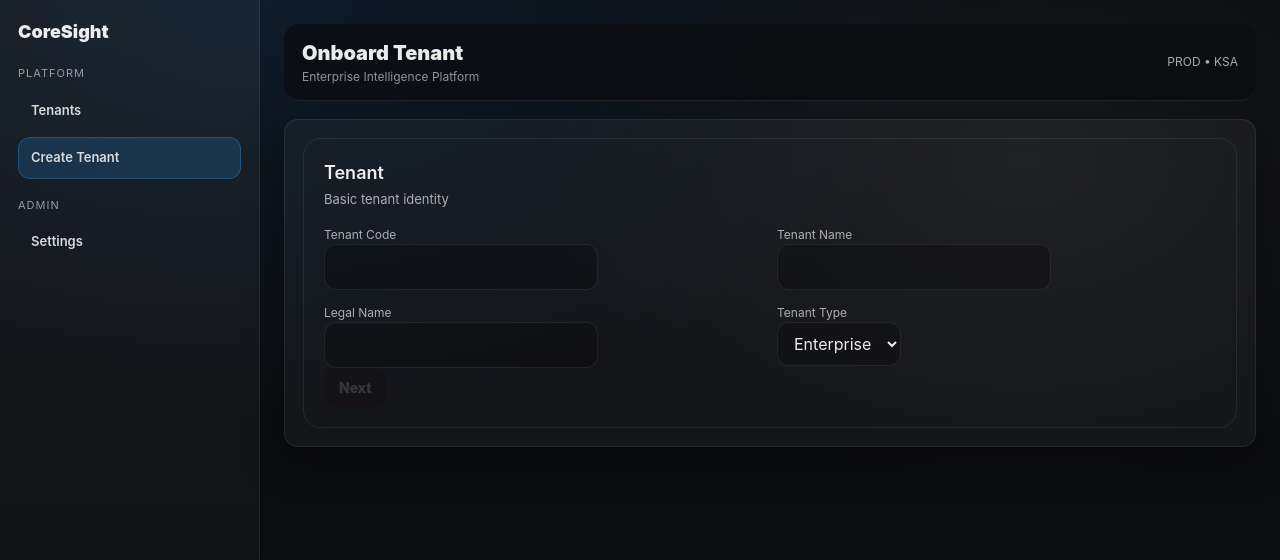
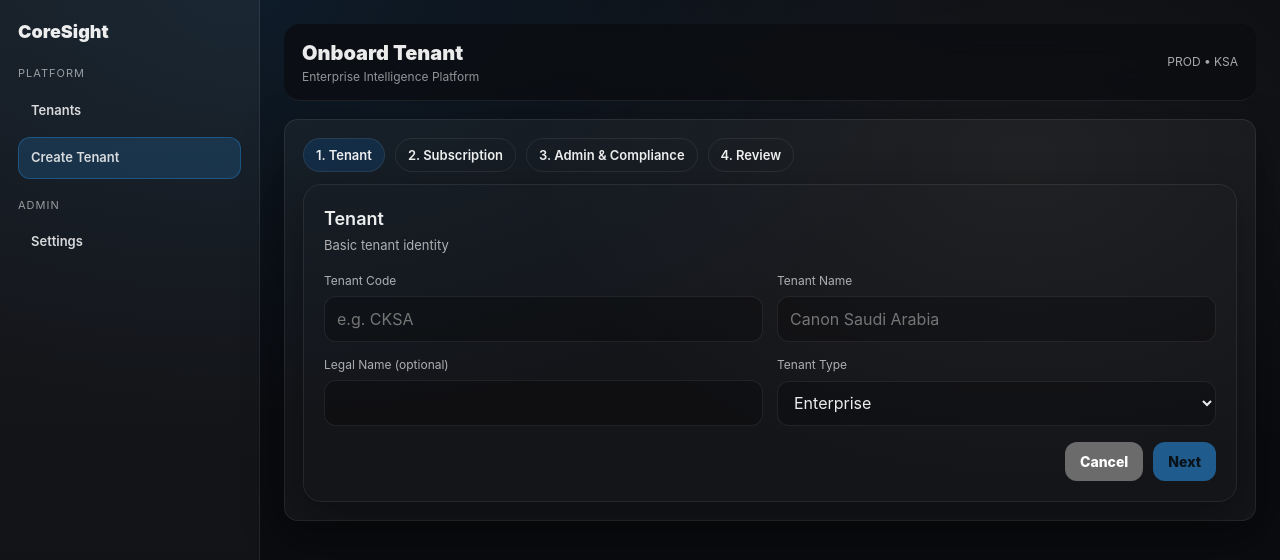
Before and after one commit to mmohsinyunus/CoreSight, a React (Vite) app: page /#/admin/vendor-new in a window 1280 px wide. Shown: the top 560 px of the page. Built offline with nearby package versions, Linux system fonts and the light colour scheme.

Commit message:
Fix onboarding warnings and finalize tenant wizard with date picker

```diff
--- a/src/pages/admin/VendorNew.tsx
+++ b/src/pages/admin/VendorNew.tsx
@@ -12,16 +12,17 @@ import {
 const SHEET_URL =
   "https://script.google.com/macros/s/AKfycbwxTAPJITLdR3AUQoseEs-TsUefbWfuPPmt2rrqsmgDBGXSfAL3xDeUG10VLKUrGhDb0w/exec"
 
-/* ---------- shared styles ---------- */
+/* ---------- UI helpers ---------- */
 const panel: React.CSSProperties = {
   background: "var(--surface)",
   borderRadius: 18,
   padding: 20,
   border: "1px solid var(--border)",
+  boxShadow: "var(--shadow)",
 }
 
-const title: React.CSSProperties = { fontSize: 18, fontWeight: 600 }
-const sub: React.CSSProperties = { fontSize: 13, color: "var(--muted)", marginTop: 4 }
+const headerTitle: React.CSSProperties = { fontSize: 18, fontWeight: 600 }
+const headerSub: React.CSSProperties = { fontSize: 13, color: "var(--muted)", marginTop: 4 }
 
 const grid2: React.CSSProperties = {
   display: "grid",
@@ -29,28 +30,34 @@ const grid2: React.CSSProperties = {
   gap: 14,
 }
 
-const label: React.CSSProperties = {
-  fontSize: 12,
-  color: "var(--muted)",
+const grid3: React.CSSProperties = {
+  display: "grid",
+  gridTemplateColumns: "repeat(3, minmax(0,1fr))",
+  gap: 14,
 }
+
+const label: React.CSSProperties = { fontSize: 12, color: "var(--muted)" }
 
 function Field({
   labelText,
   value,
   onChange,
   type = "text",
+  placeholder,
 }: {
   labelText: string
   value: string
   onChange: (v: string) => void
   type?: string
+  placeholder?: string
 }) {
   return (
-    <div>
+    <div style={{ display: "grid", gap: 6 }}>
       <div style={label}>{labelText}</div>
       <input
         type={type}
         value={value}
+        placeholder={placeholder}
         onChange={(e) => onChange(e.target.value)}
       />
     </div>
@@ -69,18 +76,89 @@ function SelectField({
   options: string[]
 }) {
   return (
-    <div>
+    <div style={{ display: "grid", gap: 6 }}>
       <div style={label}>{labelText}</div>
       <select value={value} onChange={(e) => onChange(e.target.value)}>
         {options.map((o) => (
-          <option key={o}>{o}</option>
+          <option key={o} value={o}>
+            {o}
+          </option>
         ))}
       </select>
     </div>
   )
 }
 
-/* ---------- component ---------- */
+function Toggle({
+  labelText,
+  checked,
+  onChange,
+}: {
+  labelText: string
+  checked: boolean
+  onChange: (v: boolean) => void
+}) {
+  return (
+    <label
+      style={{
+        display: "flex",
+        justifyContent: "space-between",
+        alignItems: "center",
+        gap: 12,
+        padding: "10px 12px",
+        border: "1px solid var(--border)",
+        borderRadius: 12,
+        background: "var(--surface-2)",
+      }}
+    >
+      <span style={{ fontSize: 13, fontWeight: 600 }}>{labelText}</span>
+      <input type="checkbox" checked={checked} onChange={(e) => onChange(e.target.checked)} />
+    </label>
+  )
+}
+
+function StepPills({
+  step,
+  labels,
+  onJump,
+}: {
+  step: number
+  labels: string[]
+  onJump: (idx: number) => void
+}) {
+  return (
+    <div style={{ display: "flex", gap: 10, flexWrap: "wrap", marginBottom: 12 }}>
+      {labels.map((t, i) => {
+        const active = i === step
+        const done = i < step
+        return (
+          <button
+            key={t}
+            onClick={() => onJump(i)}
+            style={{
+              borderRadius: 999,
+              padding: "8px 12px",
+              border: "1px solid var(--border)",
+              background: active
+                ? "rgba(10,132,255,0.14)"
+                : done
+                ? "rgba(52,199,89,0.12)"
+                : "var(--surface)",
+              color: "var(--text)",
+              fontSize: 13,
+              fontWeight: 600,
+              cursor: "pointer",
+            }}
+          >
+            {done ? "✓ " : `${i + 1}. `}
+            {t}
+          </button>
+        )
+      })}
+    </div>
+  )
+}
+
 export default function VendorNew() {
   const nav = useNavigate()
   const [step, setStep] = useState(0)
@@ -117,46 +195,64 @@ export default function VendorNew() {
   const [cost_optimization_enabled, setCost] = useState(false)
   const [usage_analytics_enabled, setAnalytics] = useState(true)
 
+  /* Misc */
   const [notes, setNotes] = useState("")
+  const [created_by_user_id, setCreatedByUserId] = useState("platform_admin_mock")
+  const [primary_admin_user_id, setPrimaryAdminUserId] = useState("")
   const [loading, setLoading] = useState(false)
 
-  const canNext1 = tenant_code && tenant_name
-  const canNext2 = plan_type && subscription_status
-  const canNext3 = primary_admin_name && primary_admin_email.includes("@")
+  /* ✅ useMemo is now USED (no warning) */
+  const canNext1 = useMemo(() => tenant_code.trim() !== "" && tenant_name.trim() !== "", [
+    tenant_code,
+    tenant_name,
+  ])
+  const canNext2 = useMemo(() => plan_type.trim() !== "" && subscription_status.trim() !== "", [
+    plan_type,
+    subscription_status,
+  ])
+  const canNext3 = useMemo(
+    () => primary_admin_name.trim() !== "" && primary_admin_email.includes("@"),
+    [primary_admin_name, primary_admin_email]
+  )
+
+  const canCreate = useMemo(() => canNext1 && canNext2 && canNext3, [canNext1, canNext2, canNext3])
 
   async function createTenant() {
-    if (loading) return
+    if (!canCreate || loading) return
     setLoading(true)
 
     const now = new Date().toISOString()
 
     const payload: Vendor = {
       tenant_id: makeTenantId(),
-      tenant_code,
-      tenant_name,
-      legal_name,
+      tenant_code: tenant_code.trim(),
+      tenant_name: tenant_name.trim(),
+      legal_name: legal_name.trim() || undefined,
+
       tenant_type,
 
-      plan_type,
-      subscription_status,
-      subscription_start_date,
-      subscription_end_date,
-      tenant_status,
-      is_demo_tenant,
-
-      max_users: Number(max_users),
-      max_organizations: Number(max_organizations),
-
-      primary_admin_name,
-      primary_admin_email,
       primary_country,
       primary_timezone,
       default_currency,
 
-      vat_registration_number,
-      national_address,
+      plan_type,
+      subscription_status,
+      subscription_start_date: subscription_start_date || undefined,
+      subscription_end_date: subscription_end_date || undefined,
+
+      max_users: Number(max_users || 0),
+      max_organizations: Number(max_organizations || 0),
+
+      tenant_status,
+      is_demo_tenant,
+
       data_retention_policy,
       compliance_flag,
+
+      primary_admin_name: primary_admin_name.trim(),
+      primary_admin_email: primary_admin_email.trim(),
+      created_by_user_id,
+      primary_admin_user_id: primary_admin_user_id || undefined,
 
       ai_insights_enabled,
       cost_optimization_enabled,
@@ -164,107 +260,188 @@ export default function VendorNew() {
 
       created_at: now,
       updated_at: now,
-      notes,
+      last_active_at: "",
+
+      notes: notes.trim() || undefined,
+      vat_registration_number: vat_registration_number.trim() || undefined,
+      national_address: national_address.trim() || undefined,
     }
 
-    await fetch(SHEET_URL, {
+    try {
+      const res = await fetch(SHEET_URL, {
         method: "POST",
         headers: { "Content-Type": "application/json" },
         body: JSON.stringify(payload),
+        redirect: "follow",
       })
+      if (!res.ok) {
+        const txt = await res.text().catch(() => "")
+        alert(`Create failed: ${res.status}\n${txt}`)
+        return
+      }
+      nav("/admin/vendors")
+    } catch (e: unknown) {
+      alert(`Create failed: ${(e as Error)?.message ?? String(e)}`)
+    } finally {
+      setLoading(false)
+    }
+  }
 
-    nav("/admin/vendors")
-  }
+  const steps = ["Tenant", "Subscription", "Admin & Compliance", "Review"]
 
   return (
     <AppShell title="Onboard Tenant">
+      <StepPills step={step} labels={steps} onJump={setStep} />
+
       {/* STEP 1 */}
       {step === 0 && (
         <div style={panel}>
-          <div style={title}>Tenant</div>
-          <div style={sub}>Basic tenant identity</div>
+          <div style={headerTitle}>Tenant</div>
+          <div style={headerSub}>Basic tenant identity</div>
 
           <div style={{ ...grid2, marginTop: 16 }}>
-            <Field labelText="Tenant Code" value={tenant_code} onChange={setTenantCode} />
-            <Field labelText="Tenant Name" value={tenant_name} onChange={setTenantName} />
-            <Field labelText="Legal Name" value={legal_name} onChange={setLegalName} />
-            <SelectField
-              labelText="Tenant Type"
-              value={tenant_type}
-              onChange={setTenantType}
-              options={TENANT_TYPE_OPTIONS}
-            />
+            <Field labelText="Tenant Code" value={tenant_code} onChange={setTenantCode} placeholder="e.g. CKSA" />
+            <Field labelText="Tenant Name" value={tenant_name} onChange={setTenantName} placeholder="Canon Saudi Arabia" />
+            <Field labelText="Legal Name (optional)" value={legal_name} onChange={setLegalName} />
+            <SelectField labelText="Tenant Type" value={tenant_type} onChange={setTenantType} options={TENANT_TYPE_OPTIONS as string[]} />
           </div>
 
-          <button disabled={!canNext1} onClick={() => setStep(1)}>Next</button>
+          <div style={{ display: "flex", justifyContent: "flex-end", gap: 10, marginTop: 16 }}>
+            <button onClick={() => nav("/admin/vendors")}>Cancel</button>
+            <button className="btn-primary" disabled={!canNext1} onClick={() => setStep(1)}>
+              Next
+            </button>
+          </div>
         </div>
       )}
 
       {/* STEP 2 */}
       {step === 1 && (
         <div style={panel}>
-          <div style={title}>Subscription</div>
-          <div style={sub}>Plan, status & dates</div>
+          <div style={headerTitle}>Subscription</div>
+          <div style={headerSub}>Plan, status, dates and limits</div>
 
           <div style={{ ...grid2, marginTop: 16 }}>
-            <SelectField labelText="Plan Type" value={plan_type} onChange={setPlanType} options={PLAN_TYPE_OPTIONS} />
-            <SelectField labelText="Subscription Status" value={subscription_status} onChange={setSubscriptionStatus} options={SUBSCRIPTION_STATUS_OPTIONS} />
+            <SelectField labelText="Plan Type" value={plan_type} onChange={setPlanType} options={PLAN_TYPE_OPTIONS as string[]} />
+            <SelectField labelText="Subscription Status" value={subscription_status} onChange={setSubscriptionStatus} options={SUBSCRIPTION_STATUS_OPTIONS as string[]} />
 
-            {/* ✅ DATE PICKERS */}
-            <Field labelText="Start Date" value={subscription_start_date} onChange={setStartDate} type="date" />
-            <Field labelText="End Date" value={subscription_end_date} onChange={setEndDate} type="date" />
+            {/* ✅ date pickers */}
+            <Field labelText="Subscription Start Date (optional)" value={subscription_start_date} onChange={setStartDate} type="date" />
+            <Field labelText="Subscription End Date (optional)" value={subscription_end_date} onChange={setEndDate} type="date" />
+
+            <SelectField labelText="Tenant Status" value={tenant_status} onChange={setTenantStatus} options={["Active", "Inactive", "Pending"]} />
+
+            <Toggle labelText="Demo tenant" checked={is_demo_tenant} onChange={setIsDemo} />
 
             <Field labelText="Max Users" value={max_users} onChange={setMaxUsers} type="number" />
             <Field labelText="Max Organizations" value={max_organizations} onChange={setMaxOrgs} type="number" />
           </div>
 
+          <div style={{ display: "flex", justifyContent: "space-between", gap: 10, marginTop: 16 }}>
             <button onClick={() => setStep(0)}>Back</button>
-          <button disabled={!canNext2} onClick={() => setStep(2)}>Next</button>
+            <button className="btn-primary" disabled={!canNext2} onClick={() => setStep(2)}>
+              Next
+            </button>
+          </div>
         </div>
       )}
 
       {/* STEP 3 */}
       {step === 2 && (
         <div style={panel}>
-          <div style={title}>Admin & Compliance</div>
+          <div style={headerTitle}>Admin & Compliance</div>
+          <div style={headerSub}>Primary admin + compliance + flags</div>
 
           <div style={{ ...grid2, marginTop: 16 }}>
             <Field labelText="Admin Name" value={primary_admin_name} onChange={setAdminName} />
-            <Field labelText="Admin Email" value={primary_admin_email} onChange={setAdminEmail} />
-            <Field labelText="Country" value={primary_country} onChange={setCountry} />
-            <Field labelText="Timezone" value={primary_timezone} onChange={setTimezone} />
-            <Field labelText="Currency" value={default_currency} onChange={setCurrency} />
-            <Field labelText="VAT Registration" value={vat_registration_number} onChange={setVat} />
+            <Field labelText="Admin Email" value={primary_admin_email} onChange={setAdminEmail} type="email" />
+            <Field labelText="Primary Country" value={primary_country} onChange={setCountry} />
+            <Field labelText="Primary Timezone" value={primary_timezone} onChange={setTimezone} />
+            <Field labelText="Default Currency" value={default_currency} onChange={setCurrency} />
+            <Field labelText="VAT Registration Number (optional)" value={vat_registration_number} onChange={setVat} />
+
+            <SelectField
+              labelText="Data Retention Policy"
+              value={data_retention_policy}
+              onChange={setRetention}
+              options={["standard", "extended", "strict"]}
+            />
+
+            <Field
+              labelText="Created By User ID"
+              value={created_by_user_id}
+              onChange={setCreatedByUserId}
+            />
+
+            <Field
+              labelText="Primary Admin User ID (optional)"
+              value={primary_admin_user_id}
+              onChange={setPrimaryAdminUserId}
+            />
           </div>
 
+          <div style={{ display: "grid", gap: 6, marginTop: 12 }}>
+            <div style={label}>National Address (optional)</div>
             <textarea
-            placeholder="National Address"
               value={national_address}
               onChange={(e) => setAddress(e.target.value)}
-            style={{ marginTop: 12 }}
+              placeholder="Long text"
+              style={{ width: "100%", minHeight: 90 }}
             />
+          </div>
 
+          <div style={{ ...grid3, marginTop: 12 }}>
+            <Toggle labelText="Compliance flag" checked={compliance_flag} onChange={setCompliance} />
+            <Toggle labelText="AI insights enabled" checked={ai_insights_enabled} onChange={setAI} />
+            <Toggle labelText="Cost optimization enabled" checked={cost_optimization_enabled} onChange={setCost} />
+            <Toggle labelText="Usage analytics enabled" checked={usage_analytics_enabled} onChange={setAnalytics} />
+          </div>
+
+          <div style={{ display: "flex", justifyContent: "space-between", gap: 10, marginTop: 16 }}>
             <button onClick={() => setStep(1)}>Back</button>
-          <button disabled={!canNext3} onClick={() => setStep(3)}>Next</button>
+            <button className="btn-primary" disabled={!canNext3} onClick={() => setStep(3)}>
+              Next
+            </button>
+          </div>
         </div>
       )}
 
       {/* STEP 4 */}
       {step === 3 && (
         <div style={panel}>
-          <div style={title}>Review</div>
+          <div style={headerTitle}>Review</div>
+          <div style={headerSub}>Confirm and create tenant</div>
 
+          <div style={{ display: "grid", gap: 12, marginTop: 14 }}>
+            <div style={{ ...panel, boxShadow: "none" }}>
+              <div style={{ fontWeight: 700, marginBottom: 6 }}>Summary</div>
+              <div style={{ color: "var(--muted)", fontSize: 13, lineHeight: 1.7 }}>
+                <div><b>Code:</b> {tenant_code}</div>
+                <div><b>Name:</b> {tenant_name}</div>
+                <div><b>Type:</b> {tenant_type}</div>
+                <div><b>Plan:</b> {plan_type}</div>
+                <div><b>Subscription:</b> {subscription_status}</div>
+                <div><b>Admin:</b> {primary_admin_name} ({primary_admin_email})</div>
+              </div>
+            </div>
+
+            <div style={{ display: "grid", gap: 6 }}>
+              <div style={label}>Notes (optional)</div>
               <textarea
-            placeholder="Internal notes"
                 value={notes}
                 onChange={(e) => setNotes(e.target.value)}
-            style={{ marginTop: 12 }}
+                placeholder="Internal notes"
+                style={{ width: "100%", minHeight: 90 }}
               />
+            </div>
+          </div>
 
+          <div style={{ display: "flex", justifyContent: "space-between", gap: 10, marginTop: 16 }}>
             <button onClick={() => setStep(2)}>Back</button>
-          <button onClick={createTenant} disabled={loading}>
+            <button className="btn-primary" disabled={!canCreate || loading} onClick={createTenant}>
               {loading ? "Saving..." : "Create Tenant"}
             </button>
+          </div>
         </div>
       )}
     </AppShell>
```
Lines whose indentation alone changed are shown as unchanged.
